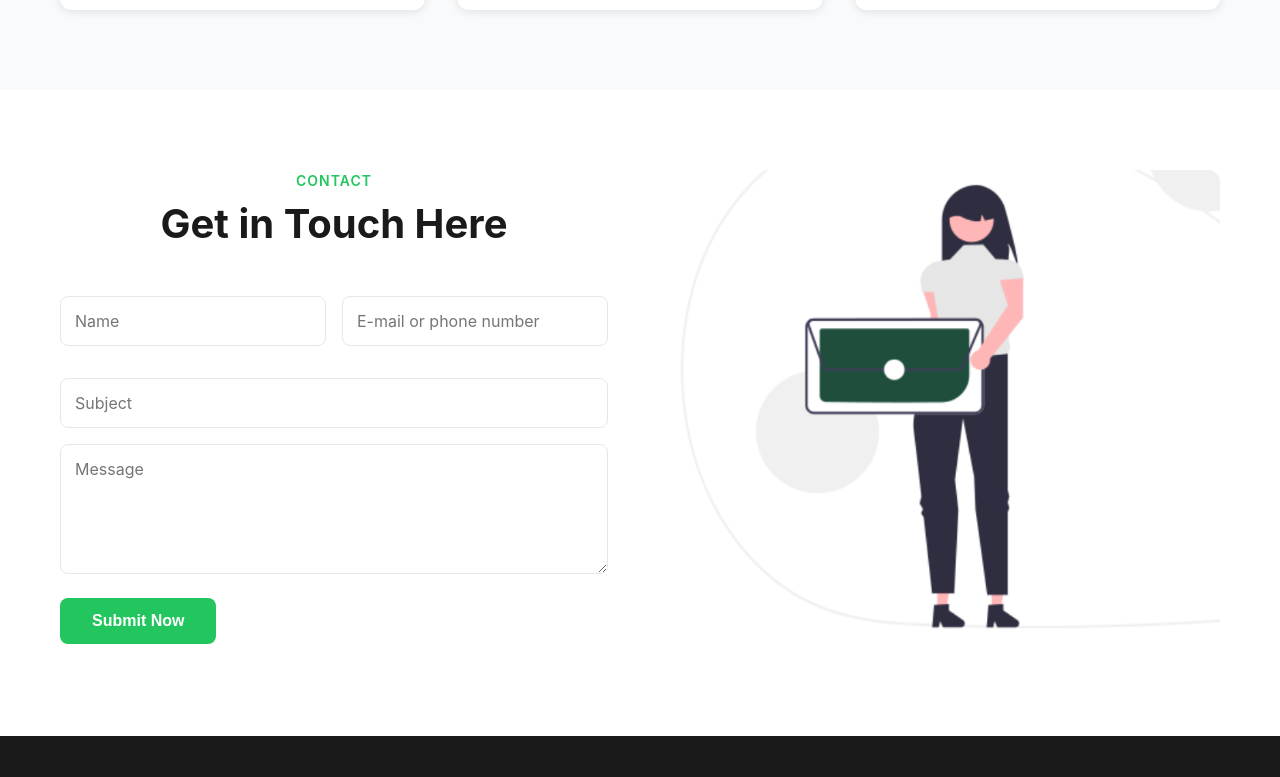
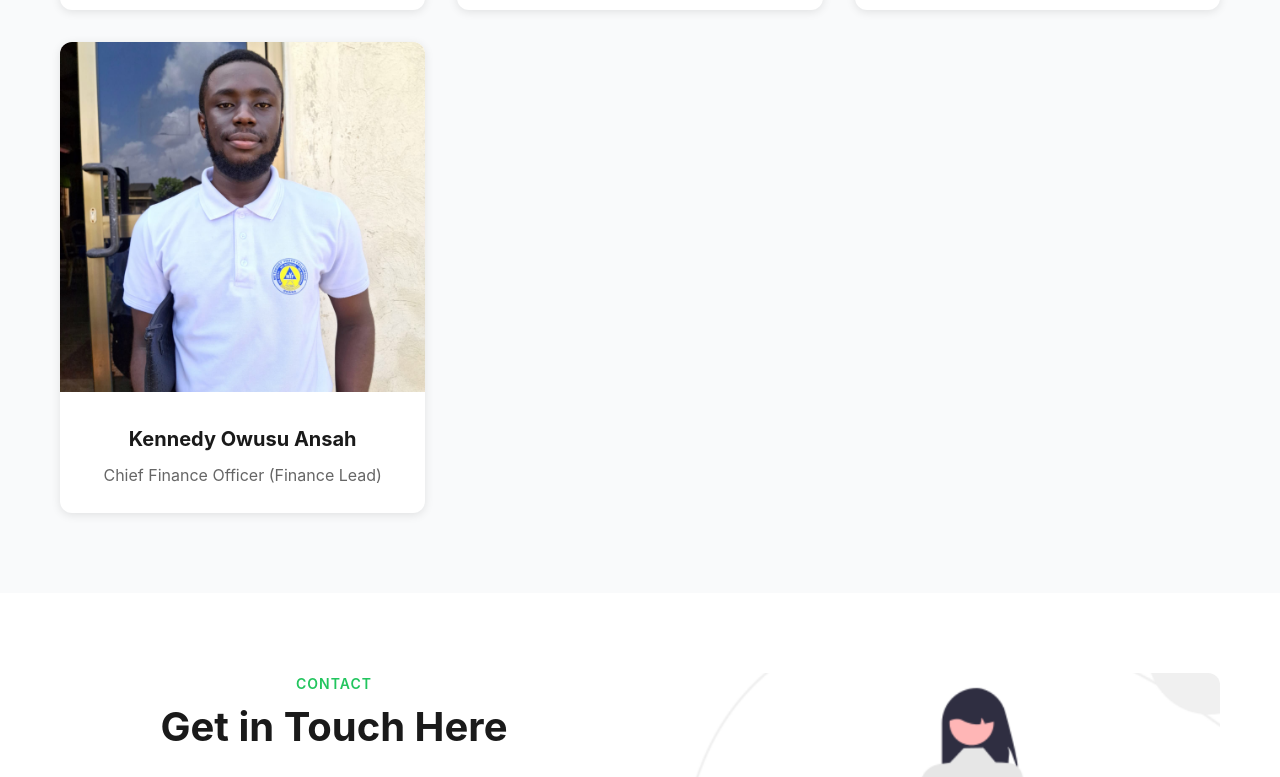
Before and after one commit to GROW-YAI/hybricold-frontend, a plain HTML site: page index.html in a window 1280 px wide. Shown: the part 3658-4435 px from the top of the page. Drawn offline with Linux system fonts and the light colour scheme.

Commit message:
team picture

```diff
--- a/index.html
+++ b/index.html
@@ -381,6 +381,16 @@
               <p class="team-role">Post-harvest Research Lead</p>
             </div>
           </div>
+
+          <div class="team-card">
+            <div class="team-image">
+              <img src="assets/img/testimonial/Ken.jpeg" alt="Kennedy" />
+            </div>
+            <div class="team-content">
+              <h3 class="team-name">Kennedy Owusu Ansah</h3>
+              <p class="team-role">Chief Finance Officer (Finance Lead)</p>
+            </div>
+          </div>
         </div>
       </div>
     </section>
```
Also changed, not shown: assets/img/testimonial/Ken.jpeg (added).
